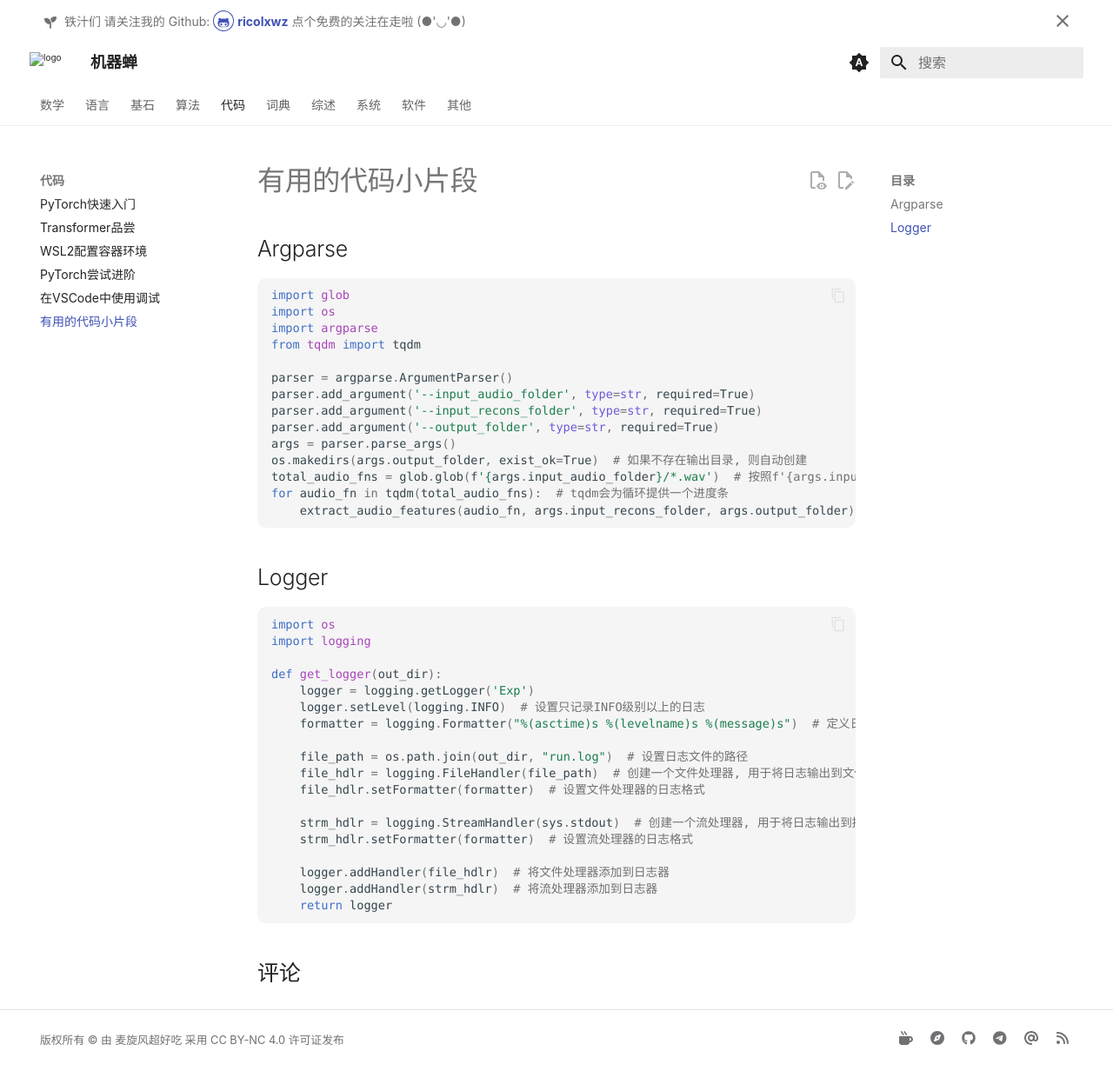
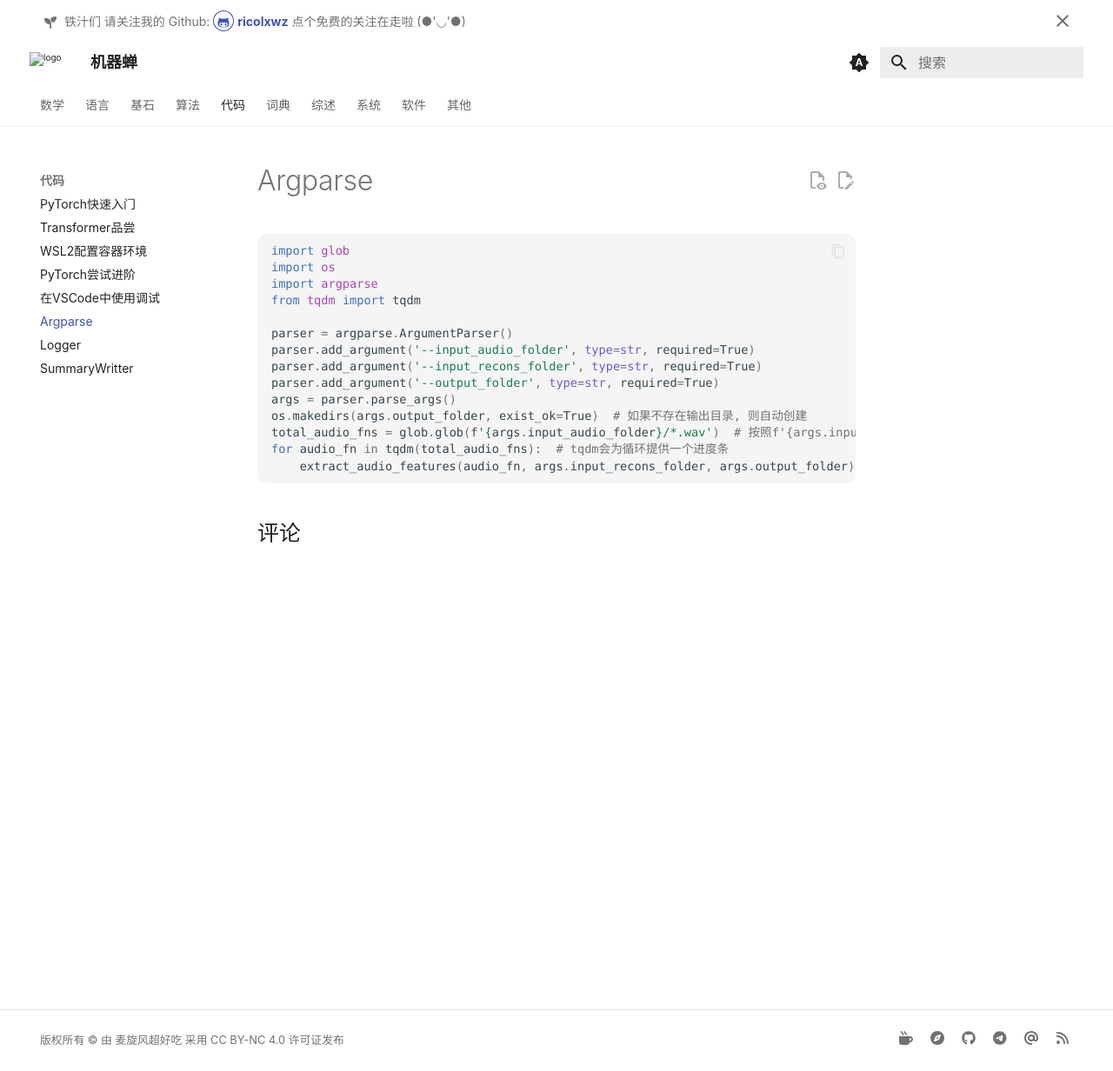
Before and after one commit to ricolxwz/note, an MkDocs documentation site: the page built from docs/code/argparse.md, in a window 1280 px wide and 1232 px high. Shown: the whole window at 87% size. Built offline with MkDocs 1.6.1 and Material for MkDocs 9.7.7, drawn with Linux system fonts in a browser that asks for light colours; some web fonts are replaced; comment, search, counter and statistics services are not loaded.

Commit message:
rename 1 file, create 2 files and update 1 file

````diff
--- a/docs/code/useful-code-snippet.md
+++ b/docs/code/argparse.md
@@ -1,9 +1,7 @@
 ---
-title: 有用的代码小片段
+title: Argparse
 comments: true
 ---
-
-## Argparse
 
 ```py
 import glob
@@ -21,26 +19,3 @@ total_audio_fns = glob.glob(f'{args.input_audio_folder}/*.wav')  # 按照f'{args
 for audio_fn in tqdm(total_audio_fns):  # tqdm会为循环提供一个进度条
     extract_audio_features(audio_fn, args.input_recons_folder, args.output_folder)  # 对于列表中的每个音频文件, 都会调用extract_audio_features(audio_fn, args.input_recons_folder, args.output_folder) 函数, 进行音频特征提取并将提取结果保存到指定的输出文件夹
 ```
-
-## Logger
-
-```py
-import os
-import logging
-
-def get_logger(out_dir):
-    logger = logging.getLogger('Exp')
-    logger.setLevel(logging.INFO)  # 设置只记录INFO级别以上的日志
-    formatter = logging.Formatter("%(asctime)s %(levelname)s %(message)s")  # 定义日志的格式, 包含时间戳, 日志级别和日志内容
-
-    file_path = os.path.join(out_dir, "run.log")  # 设置日志文件的路径
-    file_hdlr = logging.FileHandler(file_path)  # 创建一个文件处理器, 用于将日志输出到文件
-    file_hdlr.setFormatter(formatter)  # 设置文件处理器的日志格式
-
-    strm_hdlr = logging.StreamHandler(sys.stdout)  # 创建一个流处理器, 用于将日志输出到控制台
-    strm_hdlr.setFormatter(formatter)  # 设置流处理器的日志格式
-
-    logger.addHandler(file_hdlr)  # 将文件处理器添加到日志器
-    logger.addHandler(strm_hdlr)  # 将流处理器添加到日志器
-    return logger
-```
--- a/mkdocs.yml
+++ b/mkdocs.yml
@@ -377,7 +377,9 @@ nav:
       - WSL2配置容器环境: code/configure-wsl-dev.md
       - PyTorch尝试进阶: code/pytorch-advanced.md
       - 在VSCode中使用调试: code/vscode-debugger.md
-      - 有用的代码小片段: code/useful-code-snippet.md
+      - Argparse: code/argparse.md
+      - Logger: code/logger.md
+      - SummaryWritter: code/summary-writer.md
   - 词典:
       - 反向传播: dicts/backpropagation.md
       - 自动微分: dicts/autograd.md
````
Also changed, not shown: docs/code/logger.md (added, +25 -0 lines), docs/code/summary-writter.md (added, +33 -0 lines).
